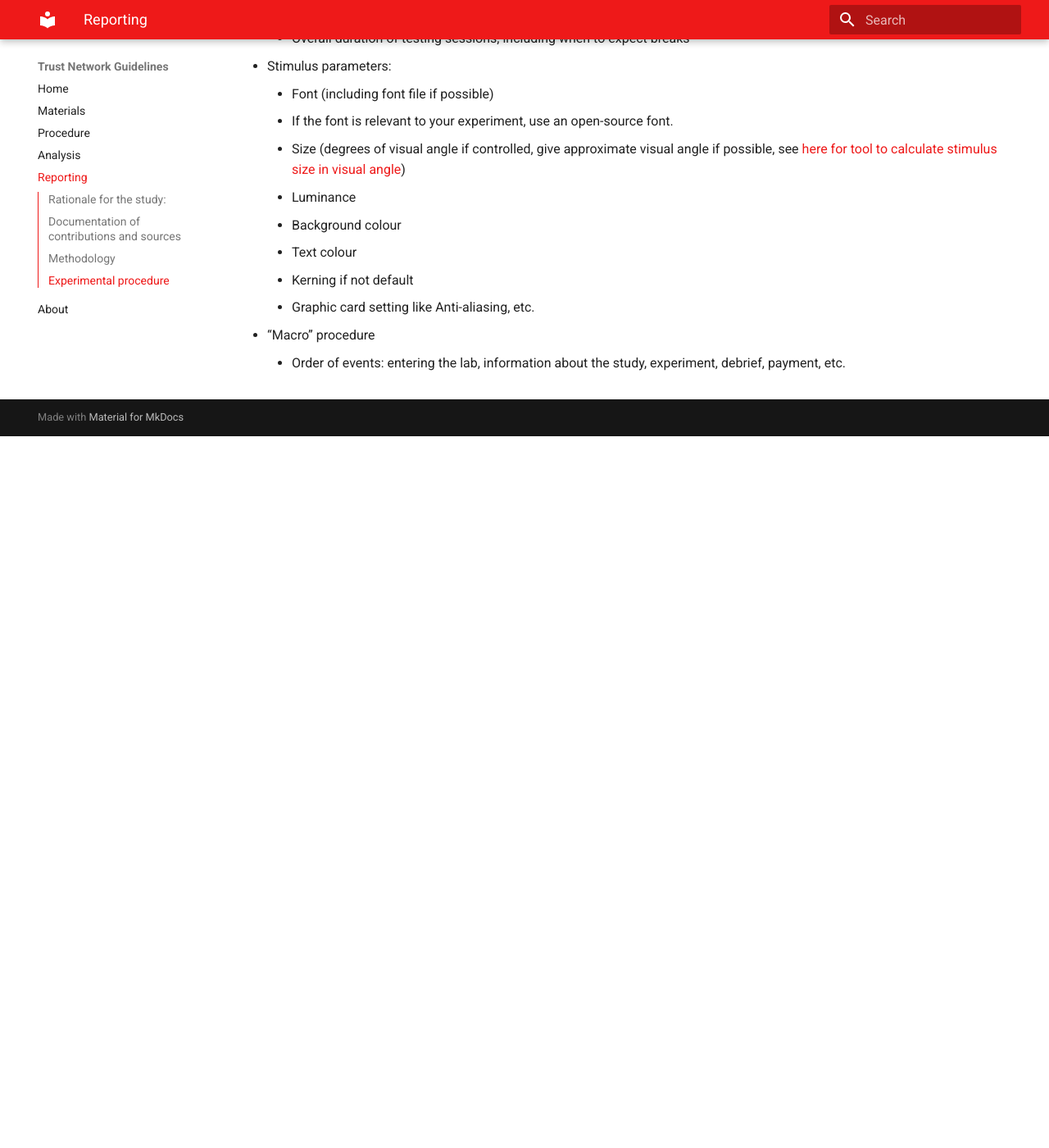
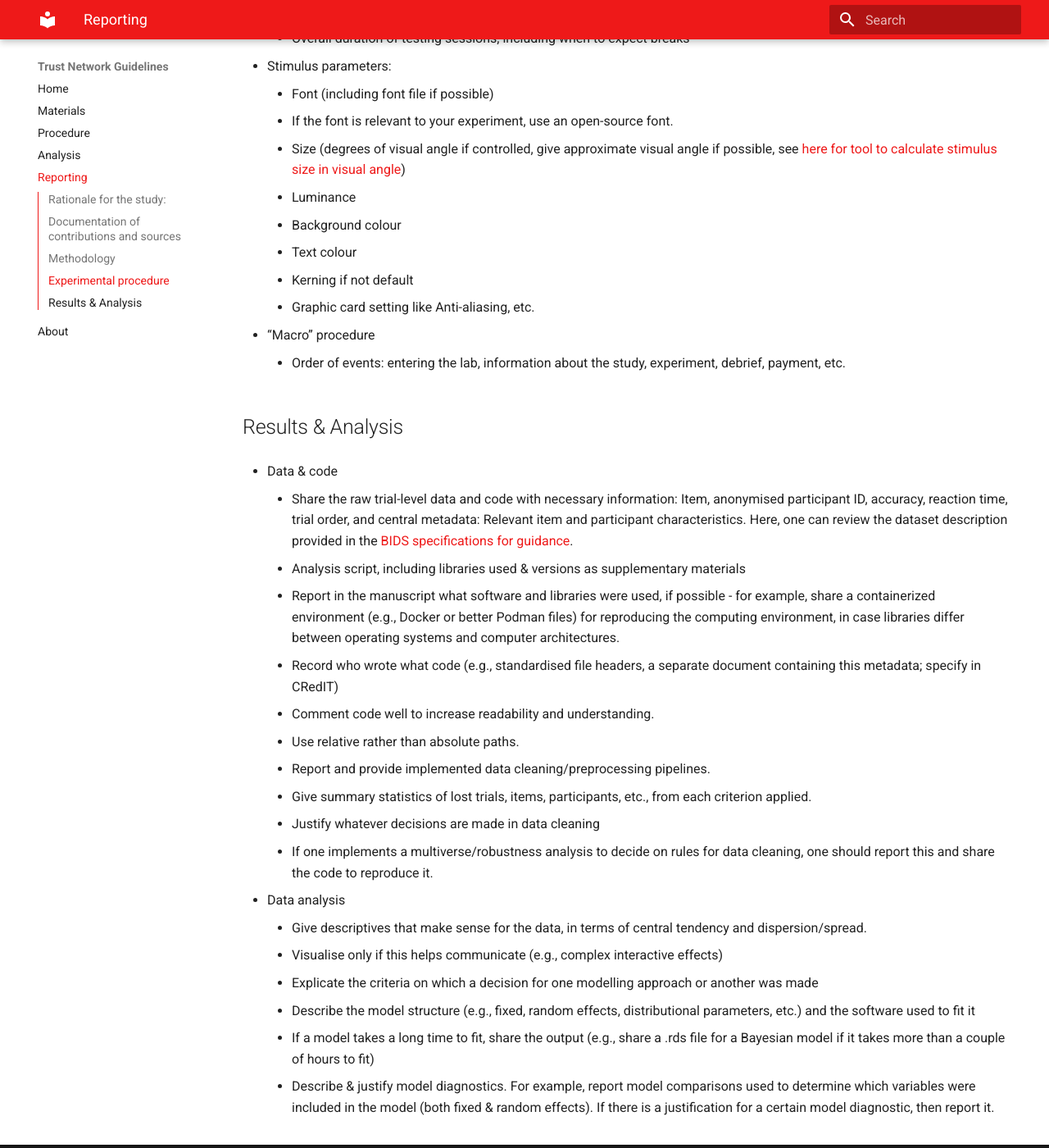
Before and after one commit to cwdeee/trust-network-guidelines, an MkDocs documentation site: the page built from docs/reporting.md, in a window 1280 px wide and 1400 px high, scrolled down 2256 px. Shown: the whole window at 82% size. Built offline with MkDocs 1.6.1 and Material for MkDocs 9.7.7, drawn with Linux system fonts in a browser that asks for light colours; before the commit the page ends 2788 px from its top, so only the background shows below that.

Commit message:
data analysis reporting

```diff
--- a/docs/reporting.md
+++ b/docs/reporting.md
@@ -73,3 +73,27 @@ Reporting the research process transparently will allow others to reproduce the
 - “Macro” procedure
 
     - Order of events: entering the lab, information about the study, experiment, debrief, payment, etc.
+
+## Results & Analysis
+
+- Data & code
+
+    - Share the raw trial-level data and code with necessary information: Item, anonymised participant ID, accuracy, reaction time, trial order, and central metadata: Relevant item and participant characteristics. Here, one can review the dataset description provided in the [BIDS specifications for guidance](https://bids-specification--1128.org.readthedocs.build/en/1128/modality-agnostic-files/dataset-description.html).
+    - Analysis script, including libraries used & versions as supplementary materials
+    - Report in the manuscript what software and libraries were used, if possible - for example, share a containerized environment (e.g., Docker or better Podman files) for reproducing the computing environment, in case libraries differ between operating systems and computer architectures.
+    - Record who wrote what code (e.g., standardised file headers, a separate document containing this metadata; specify in CRedIT)
+    - Comment code well to increase readability and understanding.
+    - Use relative rather than absolute paths.
+    - Report and provide implemented data cleaning/preprocessing pipelines.
+    - Give summary statistics of lost trials, items, participants, etc., from each criterion applied.
+    - Justify whatever decisions are made in data cleaning
+    - If one implements a multiverse/robustness analysis to decide on rules for data cleaning, one should report this and share the code to reproduce it.
+
+- Data analysis
+
+    - Give descriptives that make sense for the data, in terms of central tendency and dispersion/spread.
+    - Visualise only if this helps communicate (e.g., complex interactive effects)
+    - Explicate the criteria on which a decision for one modelling approach or another was made
+    - Describe the model structure (e.g., fixed, random effects, distributional parameters, etc.) and the software used to fit it
+    - If a model takes a long time to fit, share the output (e.g., share a .rds file for a Bayesian model if it takes more than a couple of hours to fit)
+    - Describe & justify model diagnostics. For example, report model comparisons used to determine which variables were included in the model (both fixed & random effects). If there is a justification for a certain model diagnostic, then report it.
```
